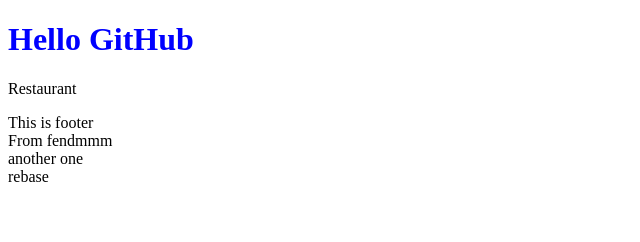
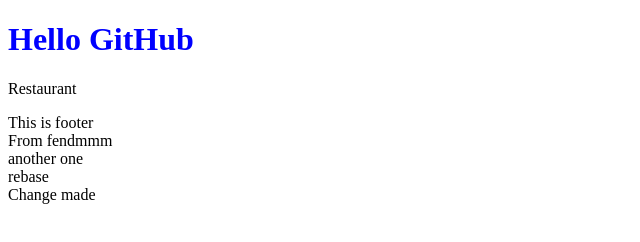
Before and after one commit to NarasimhaSwamyy/my-app1, a plain HTML site: page index.html in a window 1280 px wide. Shown: the whole page, without its empty margins (0-640 px from the left). Drawn offline with Linux system fonts and the light colour scheme.

Commit message:
changemade

```diff
--- a/index.html
+++ b/index.html
@@ -14,6 +14,7 @@
         <div>From fendmmm</div>
         <div>another one</div>
         <div>rebase</div>
+        <div>Change made</div>
     </footer>
 </body>
 </html>
```
